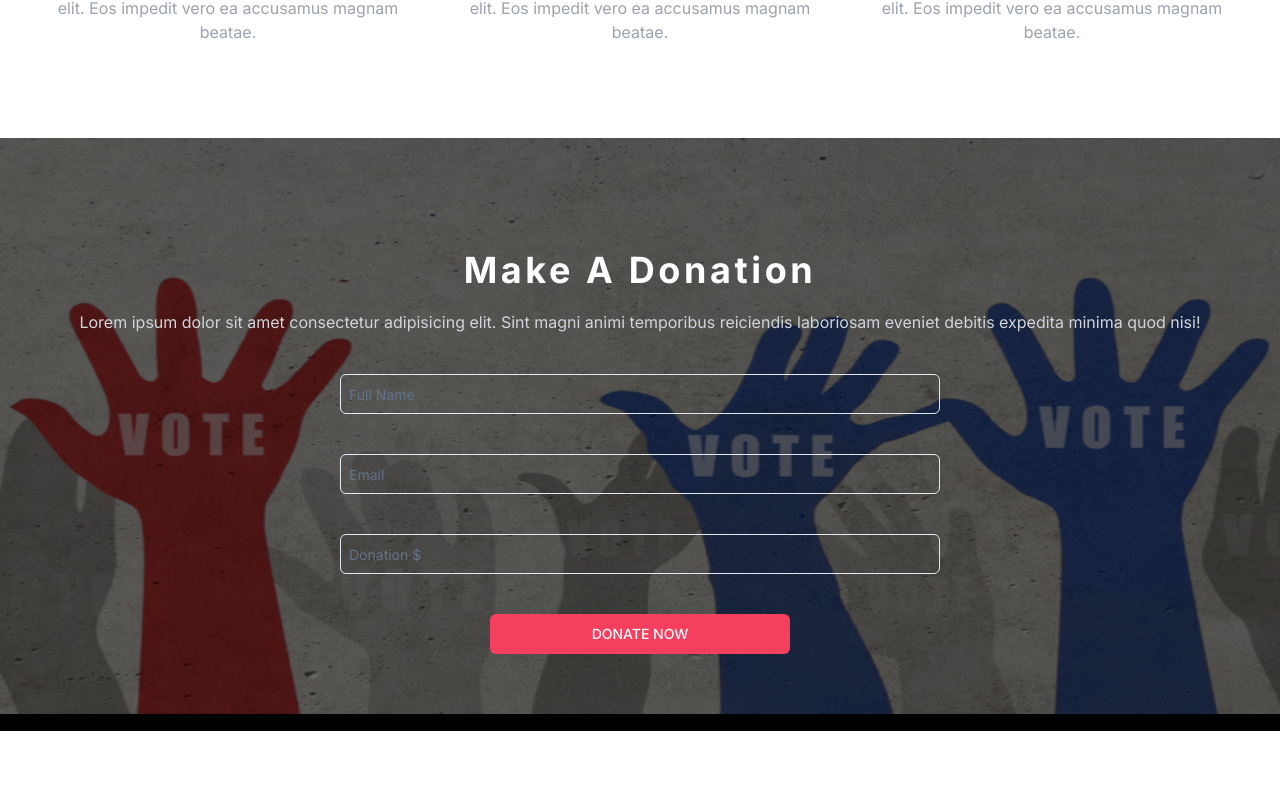
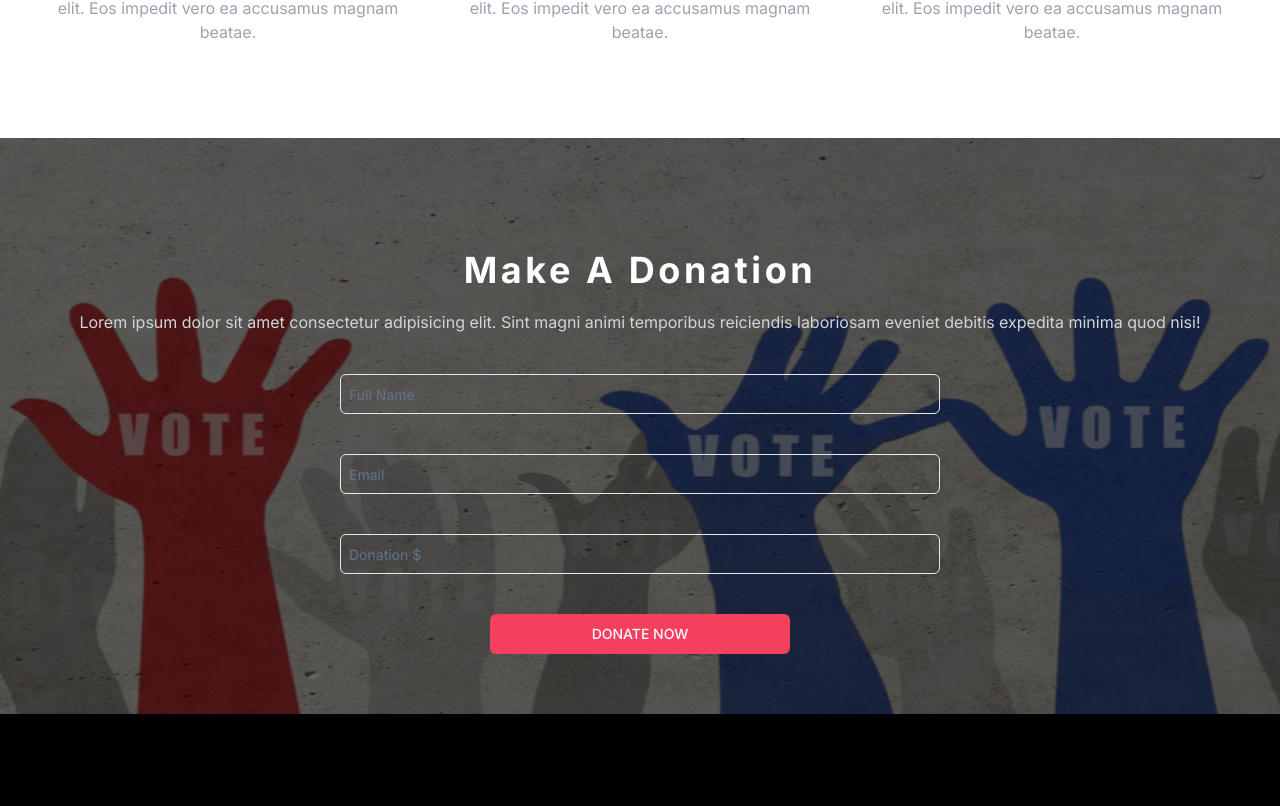
Before and after one commit to owusuvictorjnr/Akuapem-North-constituency, a Next.js app: page / in a window 1280 px wide. Shown: the part 1494-2300 px from the top of the page. Built offline with nearby package versions, Linux system fonts and the light colour scheme.

Commit message:
refactor: image height

```diff
--- a/components/Donation/Donation.jsx
+++ b/components/Donation/Donation.jsx
@@ -6,7 +6,7 @@ import { Input } from "@/components/ui/input";
 const Donation = () => {
   return (
     <>
-      <div className="h-[78.3vh] lg:h-[74.1vh] bg-black">
+      <div className="min-h-[95vh] lg:h-[74.1vh] bg-black">
         <div className="h-[79vh]">
           <div className=" absolute bg-black opacity-40">
             <Image
```
